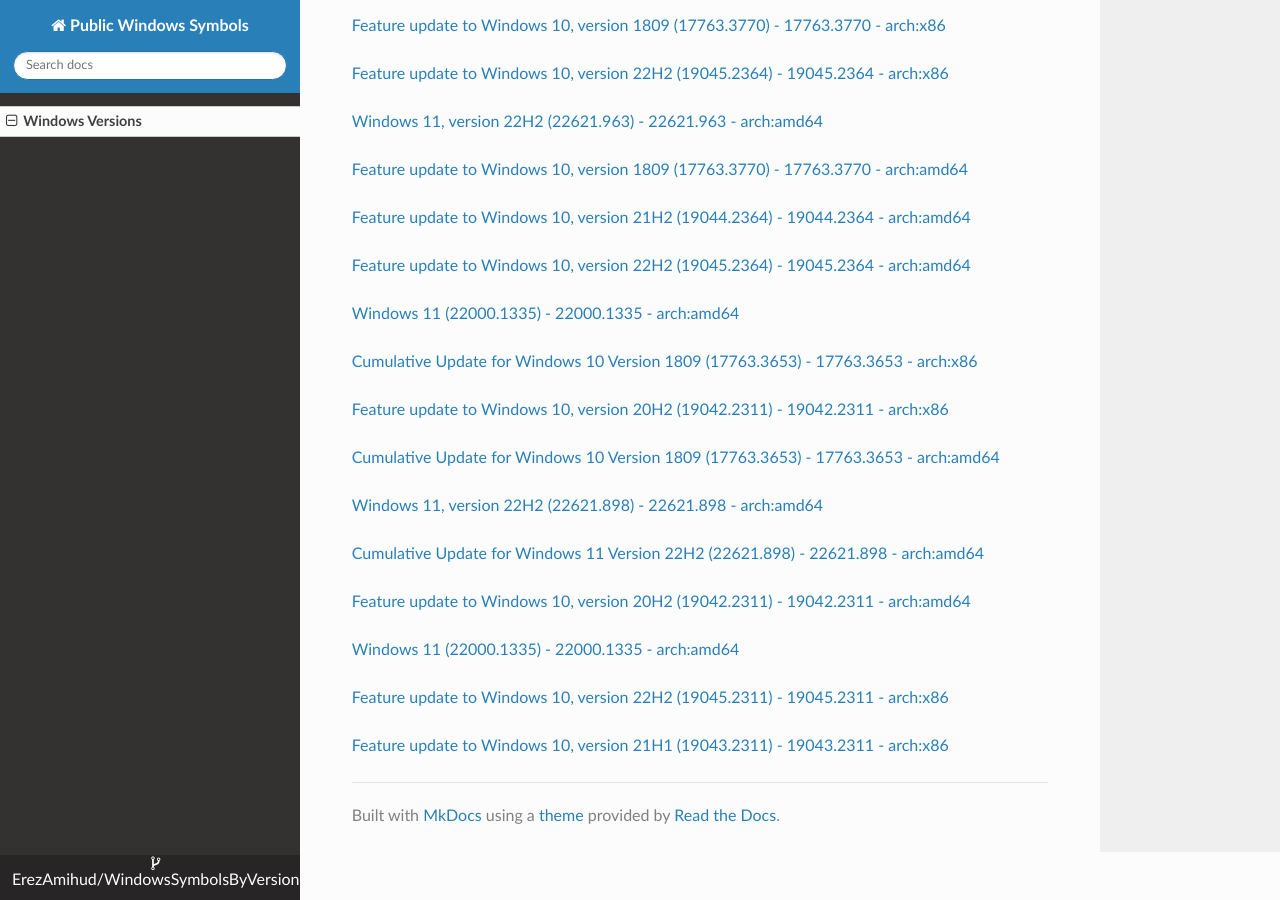
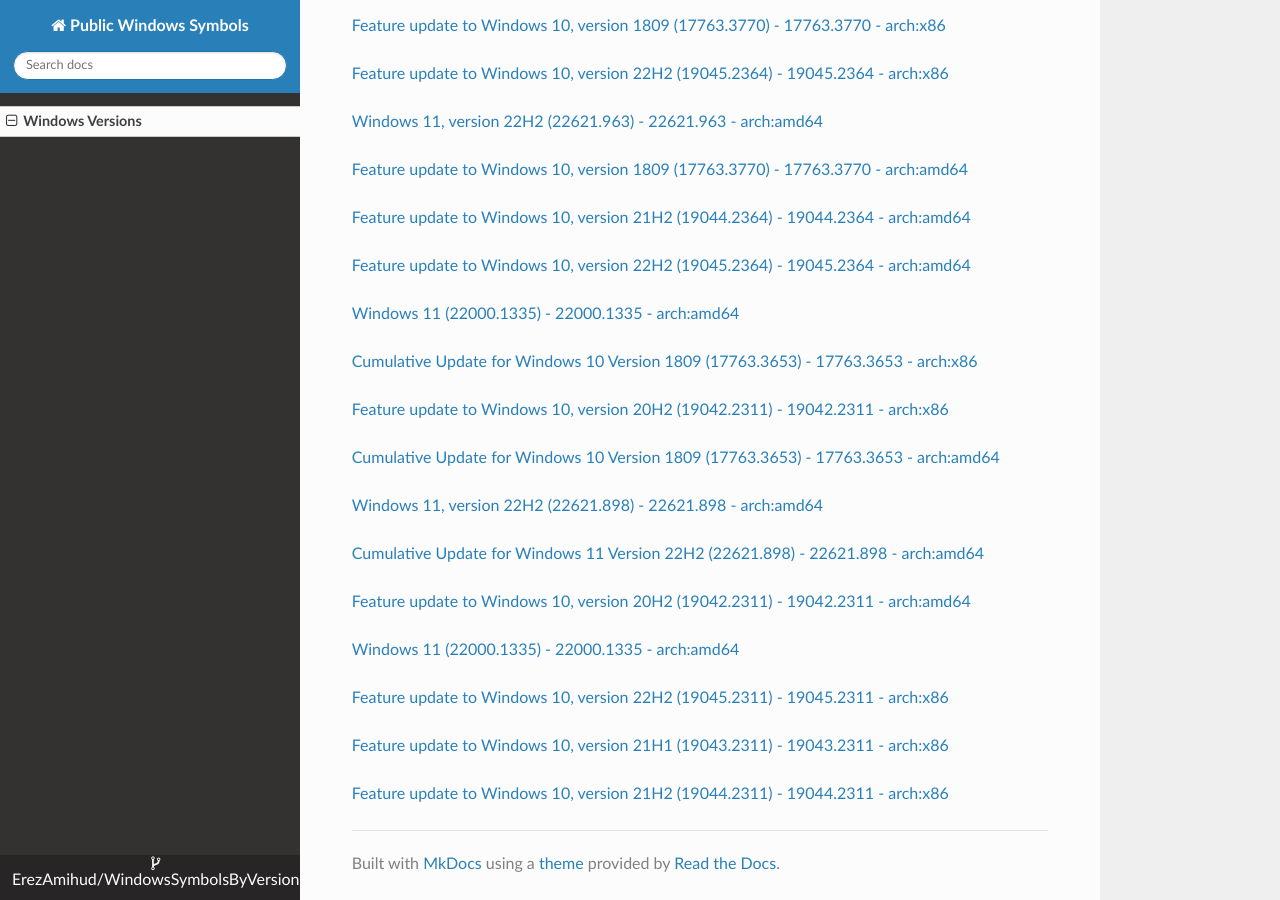
Before and after one commit to ErezAmihud/WindowsSymbolsByVersion, an MkDocs documentation site: the page built from docs/index.md, in a window 1280 px wide and 900 px high, scrolled down 44501 px. Built offline with MkDocs 1.6.1, drawn with Linux system fonts in a browser that asks for light colours; nearby versions of some CDN libraries.

Commit message:
Automated commit, add manifest for fa685cb1-2e59-486d-b2a8-eedf22be4556

```diff
--- a/docs/index.md
+++ b/docs/index.md
@@ -2611,3 +2611,6 @@
 
 
 [Feature update to Windows 10, version 21H1 (19043.2311) - 19043.2311 - arch:x86](https://github.com/ErezAmihud/WindowsSymbolsByVersion/blob/main/manifests/e0593ce2-00cd-4d76-bf2c-de3f1411b73f.manifest)
+
+
+[Feature update to Windows 10, version 21H2 (19044.2311) - 19044.2311 - arch:x86](https://github.com/ErezAmihud/WindowsSymbolsByVersion/blob/main/manifests/fa685cb1-2e59-486d-b2a8-eedf22be4556.manifest)
```
Also changed, not shown: process_builds.json (+1 -1 lines), 1 other file.
